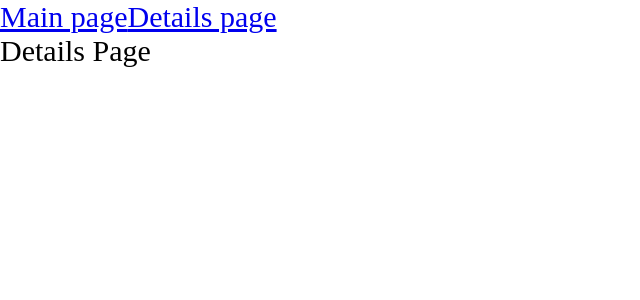
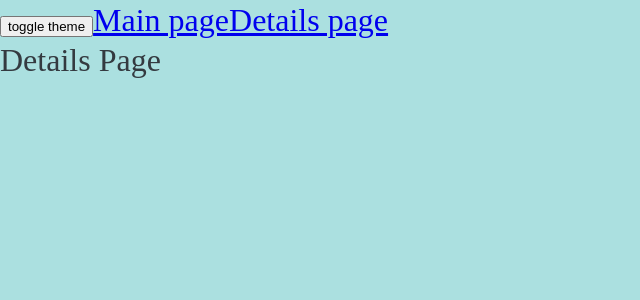
Before and after one commit to kainar-ilyassov/star-wars, a React app: page /about in a window 1280 px wide. Shown: the top 300 px of the page, without its empty margins (0-640 px from the left). Built offline with nearby package versions, Linux system fonts and the light colour scheme.

Commit message:
add theme and scss global variables

```diff
--- a/src/App.tsx
+++ b/src/App.tsx
@@ -1,12 +1,15 @@
-import {Suspense} from "react";
+import {Suspense, useContext, useState} from "react";
 import {Link, Route, Routes} from 'react-router-dom';
+import {useTheme} from "./theme/useTheme";
 import {LazyMainPage} from "./pages/MainPage/LazyMainPage";
 import {LazyDetailsPage} from "./pages/DetailsPage/LazyDetailsPage";
 import './styles/index.scss';
 
 export const App = () => {
+    const {theme, toggleTheme} = useTheme();
     return (
-        <div className='app'>
+        <div className={`app ${theme}`}>
+            <button onClick={toggleTheme}>toggle theme</button>
             <Link to={'/'}>Main page</Link>
             <Link to={'/about'}>Details page</Link>
             <Suspense fallback={<div>Loading...</div>}>
--- a/src/index.tsx
+++ b/src/index.tsx
@@ -1,11 +1,14 @@
 import {BrowserRouter} from "react-router-dom";
 import {createRoot} from "react-dom/client";
 import {App} from "./App";
+import ThemeProvider from "./theme/ThemeProvider";
 
 const root = createRoot(document.getElementById('root'));
 
 root.render(
     <BrowserRouter>
-        <App/>
+        <ThemeProvider>
+            <App/>
+        </ThemeProvider>
     </BrowserRouter>
 );
--- a/src/styles/index.scss
+++ b/src/styles/index.scss
@@ -1,9 +1,11 @@
-* {
-    margin: 0;
-    padding: 0;
-    box-sizing: border-box;
-}
+@import "reset";
+@import "variables/global";
+@import "themes/light";
+@import "themes/dark";
 
 .app {
-    font-size: 30px;
+    font: var(--font-large);
+    background: var(--bg-color);
+    color: var(--primary-color);
+    min-height: 100vh;
 }
--- /dev/null
+++ b/src/styles/themes/dark.scss
@@ -0,0 +1,5 @@
+.app.dark {
+    --bg-color: #152020;
+    --primary-color: #db8f2b;
+    --secondary-color: #5babb4;
+}
--- /dev/null
+++ b/src/styles/themes/light.scss
@@ -0,0 +1,5 @@
+.app.light {
+    --bg-color: #abe0e0;
+    --primary-color: #343a40;
+    --secondary-color: #5b5b5b;
+}
--- /dev/null
+++ b/src/styles/variables/global.scss
@@ -0,0 +1,19 @@
+:root {
+    --font-family-main: 'Times New Roman',  sans-serif;
+
+    // --------Font Sizes Start--------//
+
+    --font-size-small: 16px;
+    --font-line-small: 24px;
+    --font-small: var(--font-size-small) / var(--font-line-small) var(--font-family-main);
+
+    --font-size-medium: 24px;
+    --font-line-medium: 32px;
+    --font-medium: var(--font-size-medium) / var(--font-line-medium) var(--font-family-main);
+
+    --font-size-large: 32px;
+    --font-line-large: 40px;
+    --font-large: var(--font-size-large) / var(--font-line-large) var(--font-family-main);
+
+    // --------Font Sizes End----------//
+}
--- /dev/null
+++ b/src/theme/ThemeContext.ts
@@ -0,0 +1,14 @@
+import {createContext} from "react";
+
+export enum Theme {
+    LIGHT = 'light',
+    DARK = 'dark',
+}
+
+export interface ThemeContextProps {
+    theme?: Theme;
+    setTheme?: (theme: Theme) => void;
+}
+export const ThemeContext = createContext<ThemeContextProps>({})
+
+export const LOCAL_STORAGE_THEME_KEY = 'theme';
--- /dev/null
+++ b/src/theme/ThemeProvider.tsx
@@ -0,0 +1,25 @@
+import {FC, ReactNode, useMemo, useState} from 'react';
+import {LOCAL_STORAGE_THEME_KEY, Theme, ThemeContext} from "./ThemeContext";
+
+const defaultTheme = localStorage.getItem(LOCAL_STORAGE_THEME_KEY) as Theme || Theme.LIGHT;
+
+type ThemeProviderProps = {
+    children: ReactNode
+}
+
+const ThemeProvider: FC<ThemeProviderProps> = ({ children }) => {
+    const [theme, setTheme] = useState<Theme>(defaultTheme);
+
+    const defaultProps = useMemo(() => ({
+        theme,
+        setTheme
+    }), [theme])
+
+    return (
+        <ThemeContext.Provider value={defaultProps}>
+            {children}
+        </ThemeContext.Provider>
+    );
+};
+
+export default ThemeProvider;
--- /dev/null
+++ b/src/theme/useTheme.ts
@@ -0,0 +1,22 @@
+import {useContext} from "react";
+import {LOCAL_STORAGE_THEME_KEY, Theme, ThemeContext} from "./ThemeContext";
+
+interface UseThemeResult {
+    toggleTheme: () => void;
+    theme: Theme;
+}
+
+export function useTheme(): UseThemeResult {
+    const {theme, setTheme} = useContext(ThemeContext);
+
+    const toggleTheme = () => {
+        const newTheme = theme === Theme.LIGHT ? Theme.DARK : Theme.LIGHT
+        setTheme(newTheme);
+        localStorage.setItem(LOCAL_STORAGE_THEME_KEY, newTheme);
+    }
+
+    return {
+        theme,
+        toggleTheme
+    }
+}
```
